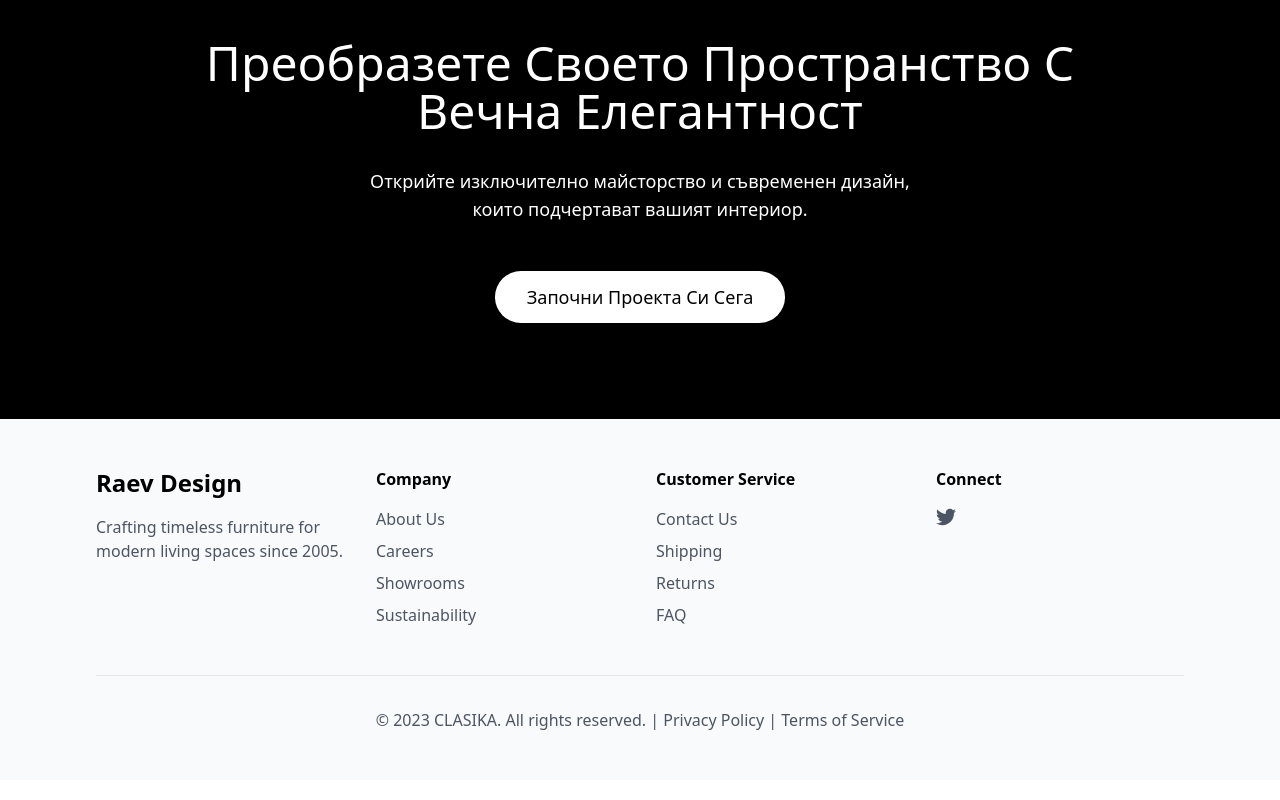
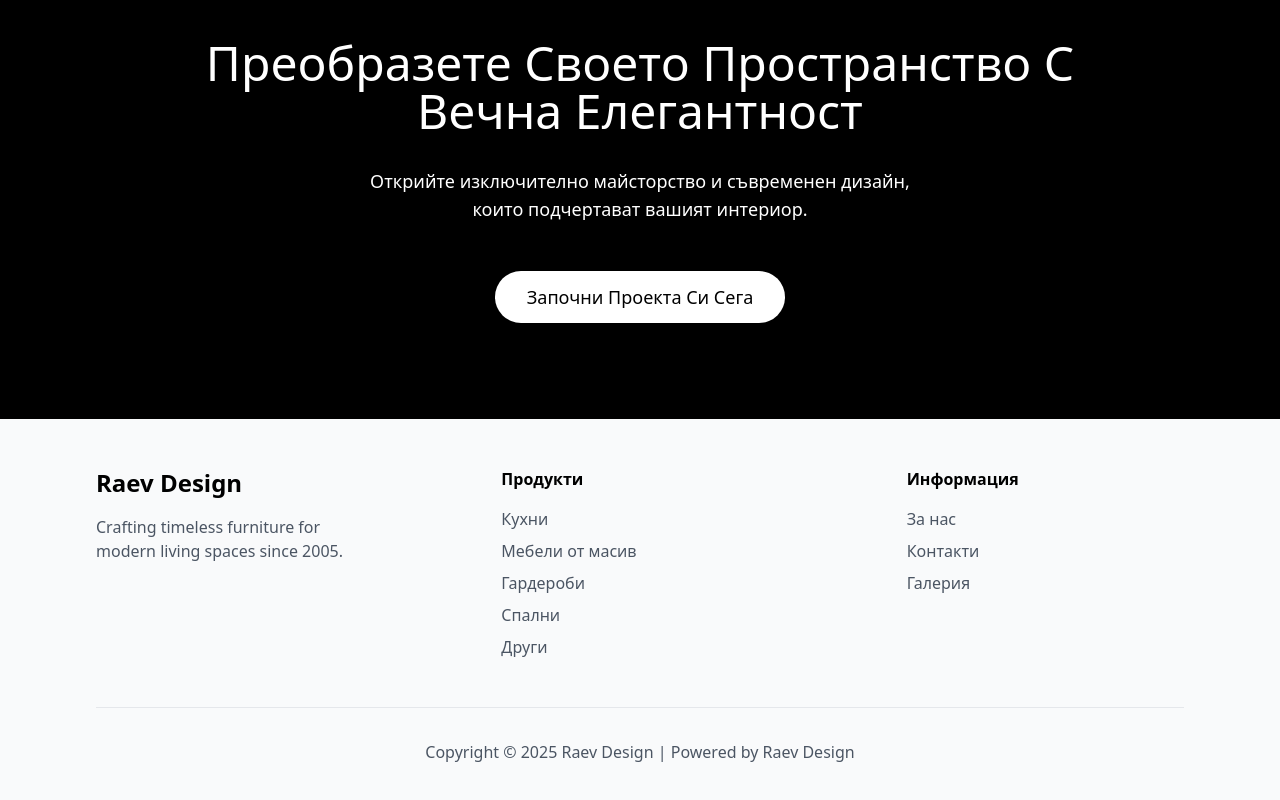
Before and after one commit to Miroslav03/Furniture-Web, a Next.js app in the folder furniture-web/: page / in a window 1280 px wide. Shown: the part 3004-3804 px from the top of the page. Built offline with nearby package versions, Linux system fonts and the light colour scheme.

Commit message:
Fix: Footer

```diff
--- a/furniture-web/src/components/Layout/Footer.jsx
+++ b/furniture-web/src/components/Layout/Footer.jsx
@@ -2,7 +2,7 @@ export const Footer = () => {
     return (
       <footer className="bg-gray-50 py-12 px-6 md:px-12 lg:px-24">
         <div className="max-w-7xl mx-auto">
-          <div className="grid grid-cols-1 md:grid-cols-4 gap-8 mb-12">
+          <div className="grid grid-cols-1 md:grid-cols-3 gap-8 sm:gap-32 mb-12">
             <div>
               <h3 className="text-2xl font-bold mb-4">Raev Design</h3>
               <p className="text-gray-600">
@@ -11,40 +11,28 @@ export const Footer = () => {
             </div>
 
             <div>
-              <h4 className="font-semibold mb-4">Company</h4>
+              <h4 className="font-semibold mb-4">Продукти</h4>
               <ul className="space-y-2 text-gray-600">
-                <li><a href="#" className="hover:text-black transition-colors">About Us</a></li>
-                <li><a href="#" className="hover:text-black transition-colors">Careers</a></li>
-                <li><a href="#" className="hover:text-black transition-colors">Showrooms</a></li>
-                <li><a href="#" className="hover:text-black transition-colors">Sustainability</a></li>
+                <li><a href="#" className="hover:text-black transition-colors">Кухни</a></li>
+                <li><a href="#" className="hover:text-black transition-colors">Мебели от масив</a></li>
+                <li><a href="#" className="hover:text-black transition-colors">Гардероби</a></li>
+                <li><a href="#" className="hover:text-black transition-colors">Спални</a></li>
+                <li><a href="#" className="hover:text-black transition-colors">Други</a></li>
               </ul>
             </div>
 
             <div>
-              <h4 className="font-semibold mb-4">Customer Service</h4>
+              <h4 className="font-semibold mb-4">Информация</h4>
               <ul className="space-y-2 text-gray-600">
-                <li><a href="#" className="hover:text-black transition-colors">Contact Us</a></li>
-                <li><a href="#" className="hover:text-black transition-colors">Shipping</a></li>
-                <li><a href="#" className="hover:text-black transition-colors">Returns</a></li>
-                <li><a href="#" className="hover:text-black transition-colors">FAQ</a></li>
+                <li><a href="#" className="hover:text-black transition-colors">За нас</a></li>
+                <li><a href="#" className="hover:text-black transition-colors">Контакти</a></li>
+                <li><a href="#" className="hover:text-black transition-colors">Галерия</a></li>
               </ul>
-            </div>
-
-            <div>
-              <h4 className="font-semibold mb-4">Connect</h4>
-              <div className="flex space-x-4">
-                <a href="#" className="text-gray-600 hover:text-black">
-                  <svg className="w-5 h-5" fill="currentColor" viewBox="0 0 24 24">
-                    <path d="M24 4.557c-.883.392-1.832.656-2.828.775 1.017-.609 1.798-1.574 2.165-2.724-.951.564-2.005.974-3.127 1.195-.897-.957-2.178-1.555-3.594-1.555-3.179 0-5.515 2.966-4.797 6.045-4.091-.205-7.719-2.165-10.148-5.144-1.29 2.213-.669 5.108 1.523 6.574-.806-.026-1.566-.247-2.229-.616-.054 2.281 1.581 4.415 3.949 4.89-.693.188-1.452.232-2.224.084.626 1.956 2.444 3.379 4.6 3.419-2.07 1.623-4.678 2.348-7.29 2.04 2.179 1.397 4.768 2.212 7.548 2.212 9.142 0 14.307-7.721 13.995-14.646.962-.695 1.797-1.562 2.457-2.549z"/>
-                  </svg>
-                </a>
-                {/* Add other social icons similarly */}
-              </div>
             </div>
           </div>
 
           <div className="border-t pt-8 text-center text-gray-600">
-            <p>© 2023 CLASIKA. All rights reserved. | Privacy Policy | Terms of Service</p>
+            <p>Copyright © 2025 Raev Design | Powered by Raev Design</p>
           </div>
         </div>
       </footer>
```
